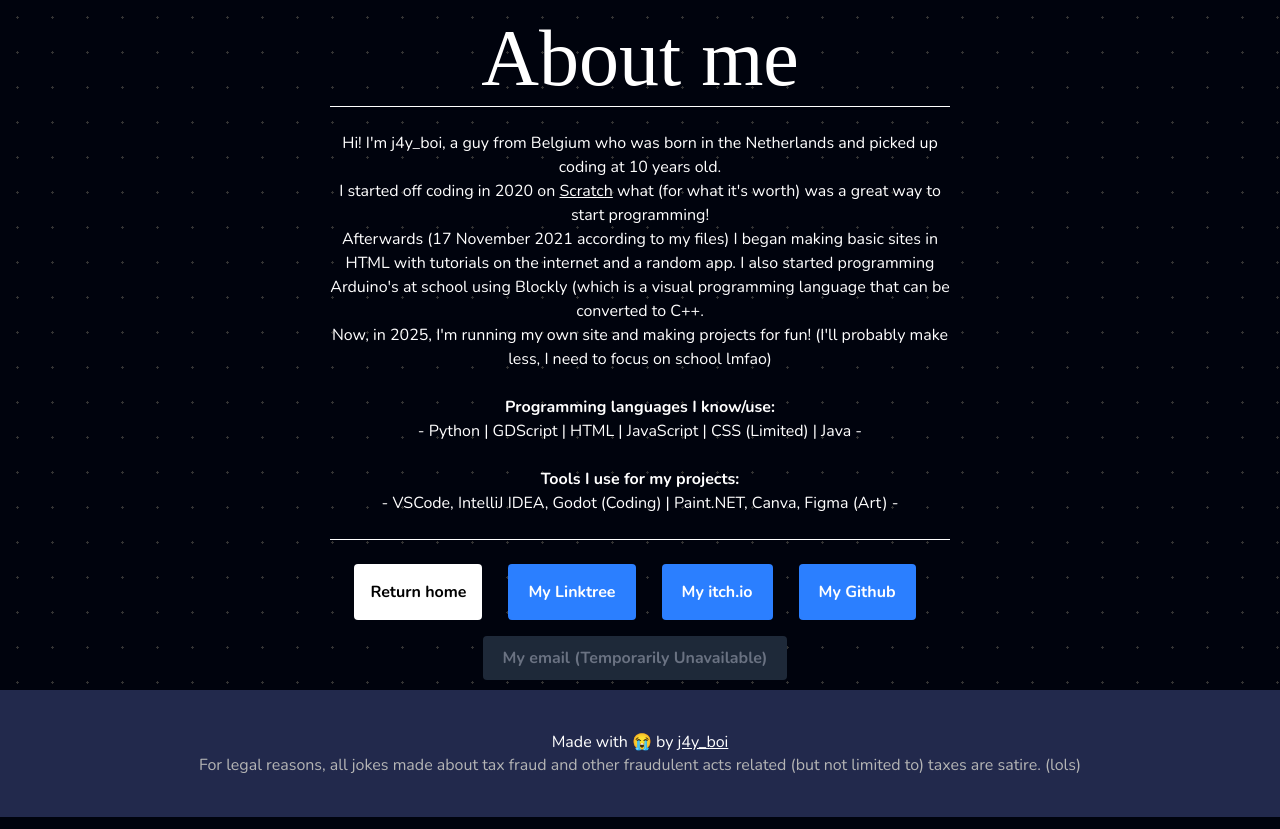
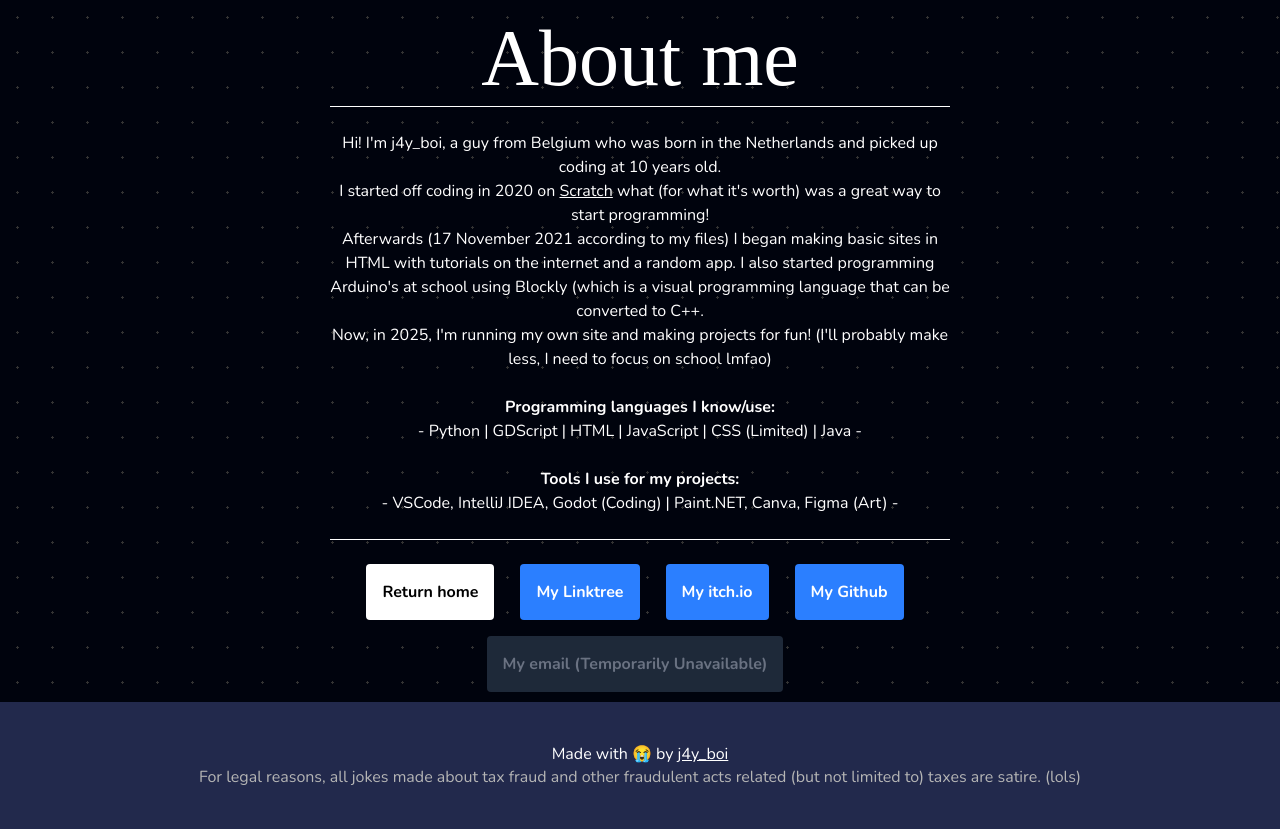
Before and after one commit to j4y-boi/taxfraud.dev, a SvelteKit app: page /info in a window 1280 px wide. Built offline with nearby package versions, Linux system fonts and the light colour scheme; a web font is replaced by a local one.

Commit message:
fixed all buttons

```diff
--- a/src/routes/+error.svelte
+++ b/src/routes/+error.svelte
@@ -21,9 +21,9 @@
             <TyperwriterText speedmin={30} speedmax={30} text="I'm not sure what happened..."/><br>
         {/if}
         <div class="flex justify-center p-8 center">
-            <button class="bg-white  text-black font-bold p-4 rounded transition active:scale-95 hover:scale-105" style="margin-right: 10px">
-                <a href="/">Return home </a>
-            </button>
+            <a href="/">
+                <button class="bg-white  text-black font-bold p-4 rounded transition active:scale-95 hover:scale-105" style="margin-right: 10px">Return home</button>
+            </a>
         </div>
     </div>
 
--- a/src/routes/info/+page.svelte
+++ b/src/routes/info/+page.svelte
@@ -16,21 +16,21 @@
         <p class="text-center"><b>Tools I use for my projects:</b></p>
         <p class="text-center">- VSCode, IntelliJ IDEA, Godot (Coding) | Paint.NET, Canva, Figma (Art) -</p><br><hr><br> <!-- This is probably breaking 30+ design rules, but I could give less of a crap at the moment -->
         <div style="display: flex; justify-content: center;" class="flex flex-wrap justify-center gap-2 sm:gap-4">
-            <button class="bg-white  text-black font-bold p-4 rounded transition active:scale-95 hover:scale-105" style="margin-right: 10px">
-                <a href="/">Return home</a>
-            </button>
-            <button class="relative overflow-hidden rounded bg-blue-500 px-5 py-2.5 text-white font-bold p-4 transition-all duration-300 hover:bg-blue-600 hover:ring-2 hover:ring-neutral-800 hover:ring-offset-2 active:scale-95" style="margin-right: 10px">
-                <a href="https://www.linktr.ee/j4y_boi">My Linktree</a>
-            </button>
-            <button class="relative overflow-hidden rounded bg-blue-500 px-5 py-2.5 text-white font-bold p-4 transition-all duration-300 hover:bg-blue-600 hover:ring-2 hover:ring-neutral-800 hover:ring-offset-2 active:scale-95" style="margin-right: 10px">
-                <a href="https://j4y-boi.itch.io/">My itch.io</a>
-            </button>
-            <button class="relative overflow-hidden rounded bg-blue-500 px-5 py-2.5 text-white font-bold p-4 transition-all duration-300 hover:bg-blue-600 hover:ring-2 hover:ring-neutral-800 hover:ring-offset-2 active:scale-95" style="margin-right: 10px">
-                <a href="https://github.com/j4y-boi">My Github</a>
-            </button>
-            <button class="relative overflow-hidden rounded bg-gray-800 px-5 py-2.5 text-gray-500 font-bold p-4 transition-all duration-300 hover:bg-gray-900 hover:ring-2 hover:ring-neutral-900 hover:ring-offset-2 active:scale-95" style="margin-right: 10px">
-                <a href=" ">My email (Temporarily Unavailable)</a>
-            </button>
+            <a href="/">
+                <button class="bg-white  text-black font-bold p-4 rounded transition active:scale-95 hover:scale-105" style="margin-right: 10px">Return home</button>
+            </a>
+            <a href="https://www.linktr.ee/j4y_boi">
+                <button class="relative overflow-hidden rounded bg-blue-500 text-white font-bold p-4 transition-all duration-300 hover:bg-blue-600 hover:ring-2 hover:ring-neutral-800 hover:ring-offset-2 active:scale-95" style="margin-right: 10px">My Linktree</button>
+            </a>
+            <a href="https://j4y-boi.itch.io/">
+                <button class="relative overflow-hidden rounded bg-blue-500 text-white font-bold p-4 transition-all duration-300 hover:bg-blue-600 hover:ring-2 hover:ring-neutral-800 hover:ring-offset-2 active:scale-95" style="margin-right: 10px">My itch.io</button>
+            </a>
+            <a href="https://github.com/j4y-boi">
+                <button class="relative overflow-hidden rounded bg-blue-500 text-white font-bold p-4 transition-all duration-300 hover:bg-blue-600 hover:ring-2 hover:ring-neutral-800 hover:ring-offset-2 active:scale-95" style="margin-right: 10px">My Github</button>
+            </a>
+            <a href="">
+                <button class="relative overflow-hidden rounded bg-gray-800 text-gray-500 font-bold p-4 transition-all duration-300 hover:bg-gray-900 hover:ring-2 hover:ring-neutral-900 hover:ring-offset-2 active:scale-95" style="margin-right: 10px">My email (Temporarily Unavailable)</button>
+            </a>
 
         </div>
     </div>
--- a/src/routes/now/+page.svelte
+++ b/src/routes/now/+page.svelte
@@ -29,9 +29,9 @@
         ]}></SingleGrid><br>
         <br><hr><br> <!-- This is probably breaking 30+ design rules, but I could give less of a crap at the moment -->
         <div style="display: flex; justify-content: center;" class="flex flex-wrap justify-center gap-2 sm:gap-4">
-            <button class="bg-white  text-black font-bold p-4 rounded transition active:scale-95 hover:scale-105" style="margin-right: 10px">
-                <a href="/">Return home</a>
-            </button>
+            <a href="/">
+                <button class="bg-white  text-black font-bold p-4 rounded transition active:scale-95 hover:scale-105" style="margin-right: 10px">Return home</button>
+            </a>
         </div>
     </div>
     <Bottomfooter/>
--- a/src/routes/projects/+page.svelte
+++ b/src/routes/projects/+page.svelte
@@ -18,18 +18,15 @@
     <div class="text-white center">
         <Typewriter text="Projects"/>
         <div class="flex justify-center p-8">
-            <button class="bg-white  text-black font-bold p-4 rounded transition active:scale-95 hover:scale-105" style="margin-right: 10px">
-                <!-- svelte-ignore a11y_invalid_attribute -->
-                <a href="javascript:window.location.href = window.location.pathname + '?featured';">View only featured projects</a>
-            </button>
-            <button class="bg-white  text-black font-bold p-4 rounded transition active:scale-95 hover:scale-105" style="margin-right: 10px">
-                <!-- svelte-ignore a11y_invalid_attribute -->
-                <a href="javascript:window.location.href = window.location.pathname;">View all projects</a>
-            </button>
-            <button class="bg-white  text-black font-bold p-4 rounded transition active:scale-95 hover:scale-105" style="margin-right: 10px">
-                <!-- svelte-ignore a11y_invalid_attribute -->
-                <a href="/">Return home</a>
-            </button>
+            <a href="javascript:window.location.href = window.location.pathname + '?featured';">
+                <button class="bg-white  text-black font-bold p-4 rounded transition active:scale-95 hover:scale-105" style="margin-right: 10px">View only featured projects</button>
+            </a>
+            <a href="javascript:window.location.href = window.location.pathname;">
+                <button class="bg-white  text-black font-bold p-4 rounded transition active:scale-95 hover:scale-105" style="margin-right: 10px">View all projects</button>
+            </a>
+            <a href="/">
+                <button class="bg-white  text-black font-bold p-4 rounded transition active:scale-95 hover:scale-105" style="margin-right: 10px">Return home</button>
+            </a>
         </div>
         <br>
         <Gridthing/>
--- a/src/routes/projects/animalroad/+page.svelte
+++ b/src/routes/projects/animalroad/+page.svelte
@@ -11,13 +11,12 @@
             <iframe title="game" frameborder="0" src="https://itch.io/embed/3815431?border_width=5&amp;dark=true" width="560" height="175"><a href="https://j4y-boi.itch.io/ld-animal-crossing">Legally Distinct Animal Crossing by J4y_boi</a></iframe>
         </div><br><hr><br>
         <div style="display: flex; justify-content: center;" class="flex flex-wrap justify-center gap-2 sm:gap-4">
-            <button class="relative overflow-hidden rounded bg-blue-500 px-5 py-2.5 text-white font-bold p-4 transition-all duration-300 hover:bg-blue-600 hover:ring-2 hover:ring-neutral-800 hover:ring-offset-2 active:scale-95" style="margin-right: 10px">
-                <a href="https://github.com/j4y-boi/legally-destinct-animal-crossing/tree/after-roulette">GitHub Repo</a>
-            </button>
-            <button class="bg-white  text-black font-bold p-4 rounded transition active:scale-95 hover:scale-105" style="margin-right: 10px">
-                <!-- svelte-ignore a11y_invalid_attribute -->
-                <a href="javascript:history.back()">Return</a>
-            </button>
+            <a href="https://github.com/j4y-boi/legally-destinct-animal-crossing/tree/after-roulette">
+                <button class="relative overflow-hidden rounded bg-blue-500 px-5 text-white font-bold p-4 transition-all duration-300 hover:bg-blue-600 hover:ring-2 hover:ring-neutral-800 hover:ring-offset-2 active:scale-95" style="margin-right: 10px">GitHub Repo</button>
+            </a>
+            <a href="javascript:history.back()">
+                <button class="bg-white  text-black font-bold p-4 rounded transition active:scale-95 hover:scale-105" style="margin-right: 10px">Return</button>
+            </a>
         </div>
     </div>
     <Bottomfooter/>
--- a/src/routes/projects/bgchange/+page.svelte
+++ b/src/routes/projects/bgchange/+page.svelte
@@ -24,13 +24,12 @@
         <br><img class="notimg" title="Hold to make the image larger!" src="https://raw.githubusercontent.com/j4y-boi/bgChange/refs/heads/main/screenshot.png" alt="screenshot of bgchange"/><br>
         <hr><br>
         <div style="display: flex; justify-content: center;" class="flex flex-wrap justify-center gap-2 sm:gap-4">
-            <button class="relative overflow-hidden rounded bg-blue-500 px-5 py-2.5 text-white font-bold p-4 transition-all duration-300 hover:bg-blue-600 hover:ring-2 hover:ring-neutral-800 hover:ring-offset-2 active:scale-95" style="margin-right: 10px">
-                <a href="https://github.com/j4y-boi/bgChange">GitHub Repo</a>
-            </button>
-            <button class="bg-white  text-black font-bold p-4 rounded transition active:scale-95 hover:scale-105" style="margin-right: 10px">
-                <!-- svelte-ignore a11y_invalid_attribute -->
-                <a href="javascript:history.back()">Return</a>
-            </button>
+            <a href="https://github.com/j4y-boi/bgChange">
+                <button class="relative overflow-hidden rounded bg-blue-500 px-5 text-white font-bold p-4 transition-all duration-300 hover:bg-blue-600 hover:ring-2 hover:ring-neutral-800 hover:ring-offset-2 active:scale-95" style="margin-right: 10px">GitHub Repo</button>
+            </a>
+            <a href="javascript:history.back()">
+                <button class="bg-white  text-black font-bold p-4 rounded transition active:scale-95 hover:scale-105" style="margin-right: 10px">Return</button>
+            </a>
         </div>
     </div>
     <Bottomfooter/>
--- a/src/routes/projects/pip-the-mouse-2/+page.svelte
+++ b/src/routes/projects/pip-the-mouse-2/+page.svelte
@@ -50,13 +50,12 @@
         </div>
             <br><hr><br>
         <div style="display: flex; justify-content: center;" class="flex flex-wrap justify-center gap-2 sm:gap-4">
-            <button class="relative overflow-hidden rounded bg-blue-500 px-5 py-2.5 text-white font-bold p-4 transition-all duration-300 hover:bg-blue-600 hover:ring-2 hover:ring-neutral-800 hover:ring-offset-2 active:scale-95" style="margin-right: 10px">
-                <a href="https://github.com/j4y-boi/Pip-the-Mouse-Godot">GitHub Repo</a>
-            </button>
-            <button class="bg-white  text-black font-bold p-4 rounded transition active:scale-95 hover:scale-105" style="margin-right: 10px">
-                <!-- svelte-ignore a11y_invalid_attribute -->
-                <a href="javascript:history.back()">Return</a>
-            </button>
+            <a href="https://github.com/j4y-boi/Pip-the-Mouse-Godot">
+                <button class="relative overflow-hidden rounded bg-blue-500 px-5 text-white font-bold p-4 transition-all duration-300 hover:bg-blue-600 hover:ring-2 hover:ring-neutral-800 hover:ring-offset-2 active:scale-95" style="margin-right: 10px">GitHub Repo</button>
+            </a>
+            <a href="javascript:history.back()">
+                <button class="bg-white  text-black font-bold p-4 rounded transition active:scale-95 hover:scale-105" style="margin-right: 10px">Return</button>
+            </a>
         </div>
     </div>
     <Bottomfooter/>
--- a/src/routes/projects/pip-the-mouse/+page.svelte
+++ b/src/routes/projects/pip-the-mouse/+page.svelte
@@ -37,13 +37,12 @@
            <img class="screenshot" src="https://raw.githubusercontent.com/j4y-boi/pip-the-mouse/refs/heads/main/readme-assets/screenshots/screenshot7.png" alt="Pip is dedd">
         </div><br><hr><br>
         <div style="display: flex; justify-content: center;" class="flex flex-wrap justify-center gap-2 sm:gap-4">
-            <button class="relative overflow-hidden rounded bg-blue-500 px-5 py-2.5 text-white font-bold p-4 transition-all duration-300 hover:bg-blue-600 hover:ring-2 hover:ring-neutral-800 hover:ring-offset-2 active:scale-95" style="margin-right: 10px">
-                <a href="https://github.com/j4y-boi/pip-the-mouse">GitHub Repo</a>
-            </button>
-            <button class="bg-white  text-black font-bold p-4 rounded transition active:scale-95 hover:scale-105" style="margin-right: 10px">
-                <!-- svelte-ignore a11y_invalid_attribute -->
-                <a href="javascript:history.back()">Return</a>
-            </button>
+            <a href="https://github.com/j4y-boi/pip-the-mouse">
+                <button class="relative overflow-hidden rounded bg-blue-500 px-5 text-white font-bold p-4 transition-all duration-300 hover:bg-blue-600 hover:ring-2 hover:ring-neutral-800 hover:ring-offset-2 active:scale-95" style="margin-right: 10px">GitHub Repo</button>
+            </a>
+            <a href="javascript:history.back()">
+                <button class="bg-white  text-black font-bold p-4 rounded transition active:scale-95 hover:scale-105" style="margin-right: 10px">Return</button>
+            </a>
         </div>
     </div>
     <Bottomfooter/>
```
Also changed, not shown: src/routes/+page.svelte (+9 -9 lines).
